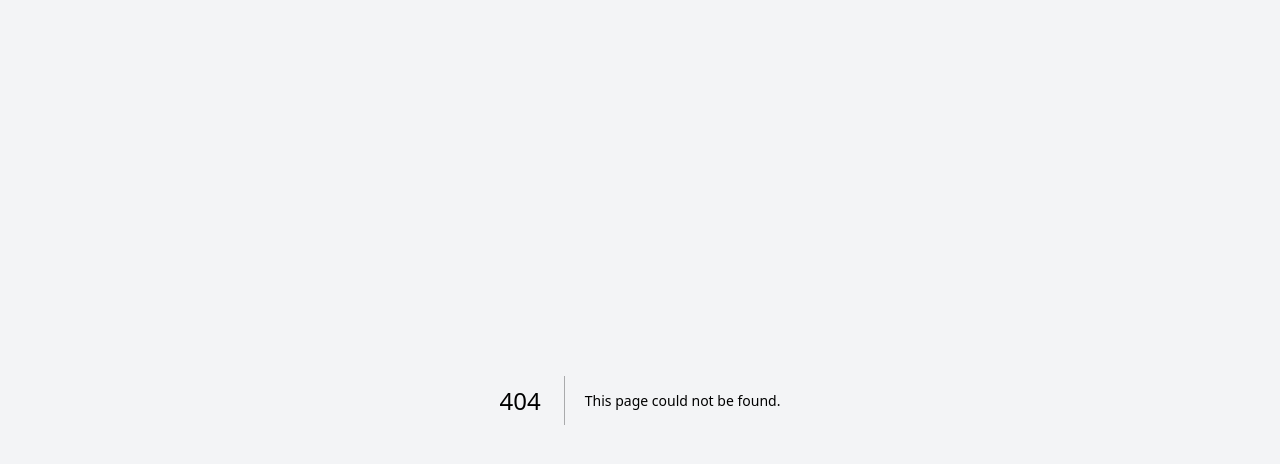
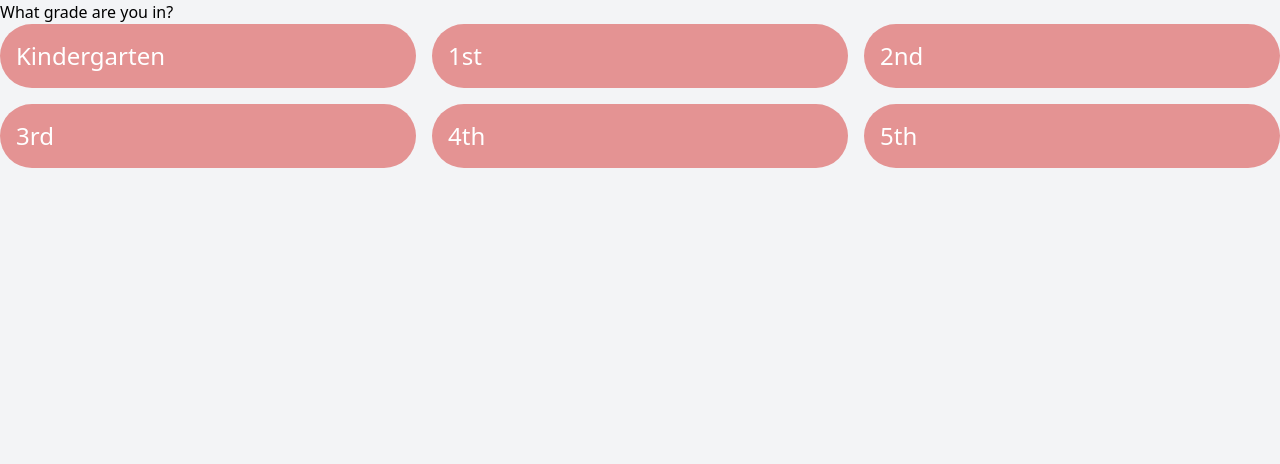
Before and after one commit to yisding/readpanda, a Next.js app: page /grade in a window 1280 px wide. Before the commit this address had no page. Shown: the top 464 px of the page. Built offline with nearby package versions, Linux system fonts and the light colour scheme.

Commit message:
words page

```diff
--- /dev/null
+++ b/components/BigRedLink.tsx
@@ -0,0 +1,21 @@
+import cx from "classnames";
+import Link from "next/link";
+import { ReactNode } from "react";
+
+export default function BigRedButton(props: {
+  children?: ReactNode;
+  href: string;
+  className?: string;
+}) {
+  return (
+    <Link
+      className={cx(
+        "text-white bg-panda text-2xl rounded-full p-4",
+        props.className
+      )}
+      href={props.href}
+    >
+      {props.children}
+    </Link>
+  );
+}
--- a/package.json
+++ b/package.json
@@ -18,6 +18,8 @@
     "next": "13.2.4",
     "react": "18.2.0",
     "react-dom": "18.2.0",
+    "react-loading-skeleton": "^3.2.0",
+    "swr": "^2.1.1",
     "typescript": "5.0.2"
   },
   "devDependencies": {
--- /dev/null
+++ b/pages/api/wordgrade.ts
@@ -0,0 +1,13 @@
+// Next.js API route support: https://nextjs.org/docs/api-routes/introduction
+import type { NextApiRequest, NextApiResponse } from "next";
+
+type Data = {
+  grade: string;
+};
+
+export default function handler(
+  req: NextApiRequest,
+  res: NextApiResponse<Data>
+) {
+  res.status(200).json({ grade: "K" });
+}
--- /dev/null
+++ b/pages/api/words.ts
@@ -0,0 +1,21 @@
+// Next.js API route support: https://nextjs.org/docs/api-routes/introduction
+import type { NextApiRequest, NextApiResponse } from "next";
+
+type Data = string[];
+
+export default function handler(
+  req: NextApiRequest,
+  res: NextApiResponse<Data>
+) {
+  res
+    .status(200)
+    .json([
+      "hello",
+      "world",
+      "goodbye",
+      "tomorrow",
+      "today",
+      "after",
+      "before",
+    ]);
+}
--- /dev/null
+++ b/pages/grade.tsx
@@ -0,0 +1,68 @@
+import { useRouter } from "next/router";
+import useSWR from "swr";
+
+import Skeleton from "react-loading-skeleton";
+import "react-loading-skeleton/dist/skeleton.css";
+
+import BigRedLink from "@/components/BigRedLink";
+
+const fetcher = (input: RequestInfo | URL, init?: RequestInit) =>
+  fetch(input, init).then((res) => res.json());
+
+function WordLevel(props: { word: string; wordGrade: string }) {
+  return (
+    <div>
+      The word {props.word} is at a reading level of grade {props.wordGrade}.
+    </div>
+  );
+}
+
+function GradePicker(props: { word?: string }) {
+  let urlPrefix;
+  if (props.word) {
+    urlPrefix = `/word?word=${encodeURIComponent(props.word)}&grade=`;
+  } else {
+    urlPrefix = "/wordpicker?grade=";
+  }
+
+  return (
+    <div>
+      <h1>What grade are you in?</h1>
+      <div className="grid grid-cols-3 grid-rows-2 gap-4">
+        <BigRedLink href={`${urlPrefix}K`}>Kindergarten</BigRedLink>
+        <BigRedLink href={`${urlPrefix}1`}>1st</BigRedLink>
+        <BigRedLink href={`${urlPrefix}2`}>2nd</BigRedLink>
+        <BigRedLink href={`${urlPrefix}3`}>3rd</BigRedLink>
+        <BigRedLink href={`${urlPrefix}4`}>4th</BigRedLink>
+        <BigRedLink href={`${urlPrefix}5`}>5th</BigRedLink>
+      </div>
+    </div>
+  );
+}
+
+export default function Grade() {
+  const router = useRouter();
+  const { word, grade } = router.query;
+
+  const { data: wordGrade, error: wordGradeError } = useSWR(
+    typeof word === "string"
+      ? `/api/wordgrade?word=${encodeURIComponent(word)}`
+      : null,
+    fetcher
+  );
+
+  if (typeof word !== "string" || wordGradeError) {
+    return <GradePicker />;
+  }
+
+  if (!wordGrade) {
+    return <Skeleton />;
+  }
+
+  return (
+    <div>
+      <WordLevel word={word} wordGrade={wordGrade} />
+      <GradePicker />
+    </div>
+  );
+}
--- a/pages/index.tsx
+++ b/pages/index.tsx
@@ -3,6 +3,7 @@ import Image from "next/image";
 
 import WordHero from "@/components/WordHero";
 import BigRedButton from "@/components/BigRedButton";
+import BigRedLink from "@/components/BigRedLink";
 
 export default function Home() {
   return (
@@ -29,7 +30,9 @@ export default function Home() {
               alt="red panda sitting"
             />
             <div className="flex flex-col justify-between m-4">
-              <BigRedButton>I want to learn new words</BigRedButton>
+              <BigRedLink href="/grade">
+                <span className="font-bold">I want to learn new words</span>
+              </BigRedLink>
               <BigRedButton>
                 <Image
                   src="/search.png"
@@ -38,7 +41,7 @@ export default function Home() {
                   alt="search"
                   className="inline"
                 />
-                Search a word to practice
+                <span className="font-bold">Search for a word</span>
               </BigRedButton>
             </div>
           </div>
--- a/pages/word.tsx
+++ b/pages/word.tsx
@@ -1,6 +1,10 @@
 import WordHero from "@/components/WordHero";
+import { useRouter } from "next/router";
 
 export default function Word() {
+  const router = useRouter();
+  const { word, grade } = router.query;
+
   return (
     <WordHero
       word="ocean"
--- /dev/null
+++ b/pages/wordpicker.tsx
@@ -0,0 +1,75 @@
+import { useRouter } from "next/router";
+
+import useSWR from "swr";
+
+import Skeleton from "react-loading-skeleton";
+import "react-loading-skeleton/dist/skeleton.css";
+
+import BigRedLink from "@/components/BigRedLink";
+
+const fetcher = (input: RequestInfo | URL, init?: RequestInit) =>
+  fetch(input, init).then((res) => res.json());
+
+export default function WordPicker() {
+  const router = useRouter();
+  const { phoneme, characters, grade } = router.query;
+
+  const phonemeSpecific =
+    typeof phoneme === "string" && typeof characters === "string";
+
+  const validGrade = typeof grade === "string";
+
+  let url;
+  if (!validGrade) {
+    url = null;
+  } else if (phonemeSpecific) {
+    url = `/api/words?grade=${encodeURIComponent(
+      grade
+    )}&phoneme=${encodeURIComponent(phoneme)}&characters=${encodeURIComponent(
+      characters
+    )}`;
+  } else {
+    url = `/api/words?grade=${encodeURIComponent(grade)}`;
+  }
+
+  const { data: words, error: wordsError } = useSWR(url, fetcher);
+
+  if (!validGrade) {
+    return <div>Error: Need a grade.</div>;
+  }
+
+  if (wordsError) {
+    return <div>There was an error calling the API.</div>;
+  }
+
+  if (!words) {
+    return <Skeleton />;
+  }
+
+  if (!Array.isArray(words)) {
+    return <div>There was an error calling the API.</div>;
+  }
+
+  let heading;
+
+  if (phonemeSpecific) {
+    heading = `Words with ${characters} (${phoneme})`;
+  } else {
+    heading = `Grade ${grade} words`;
+  }
+
+  return (
+    <div>
+      <h1 className="text-3xl text-panda text-center font-bold">{heading}</h1>
+      <div className="grid grid-cols-3 grid-rows-2 gap-4">
+        {words.map((word) => (
+          <BigRedLink key={word} href={`/word?grade=${grade}&word=${word}`}>
+            {word}
+          </BigRedLink>
+        ))}
+      </div>
+    </div>
+  );
+
+  return <div></div>;
+}
--- a/tailwind.config.js
+++ b/tailwind.config.js
@@ -9,6 +9,7 @@ module.exports = {
     extend: {
       colors: {
         panda: "#E49393",
+        salmon: "#FFC6A6",
       },
     },
   },
```
Also changed, not shown: public/magnifying.png (renamed from public/search.png), 1 other file (tests, documents, lock files or other folders).
